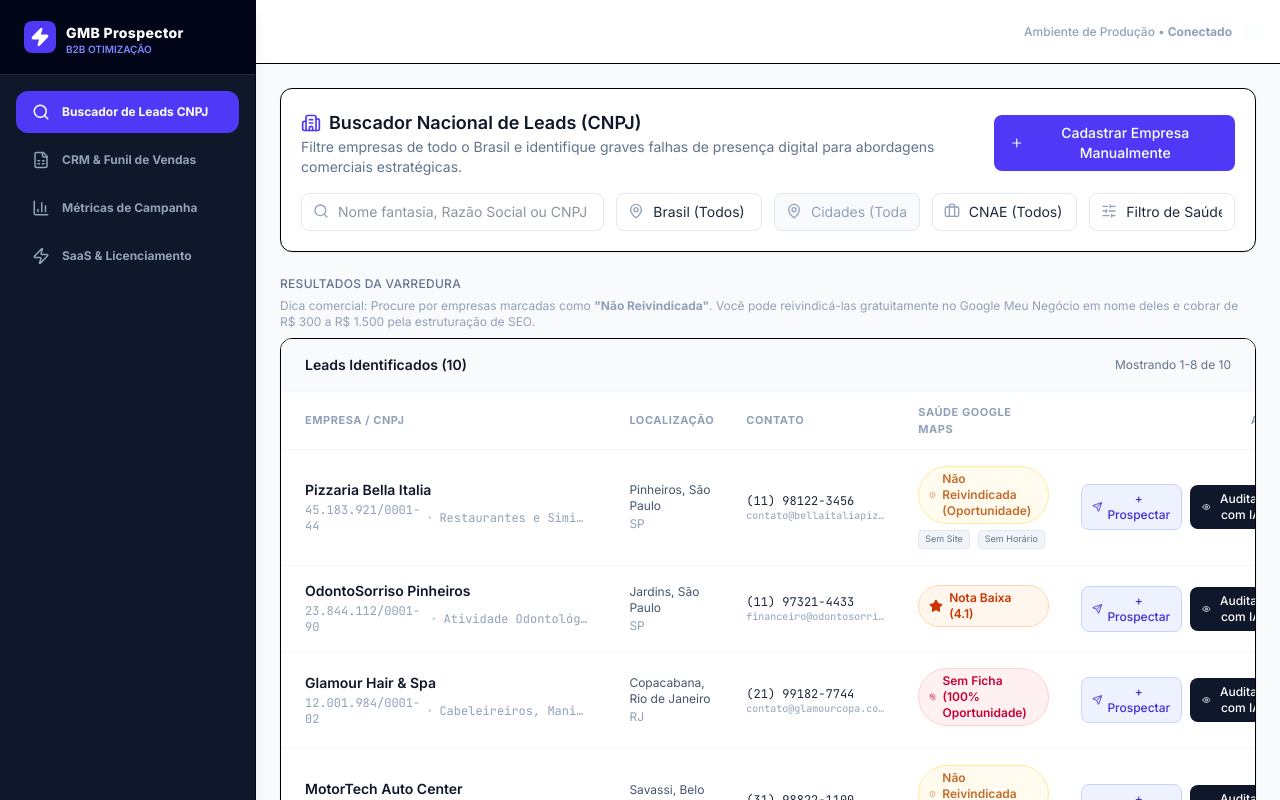
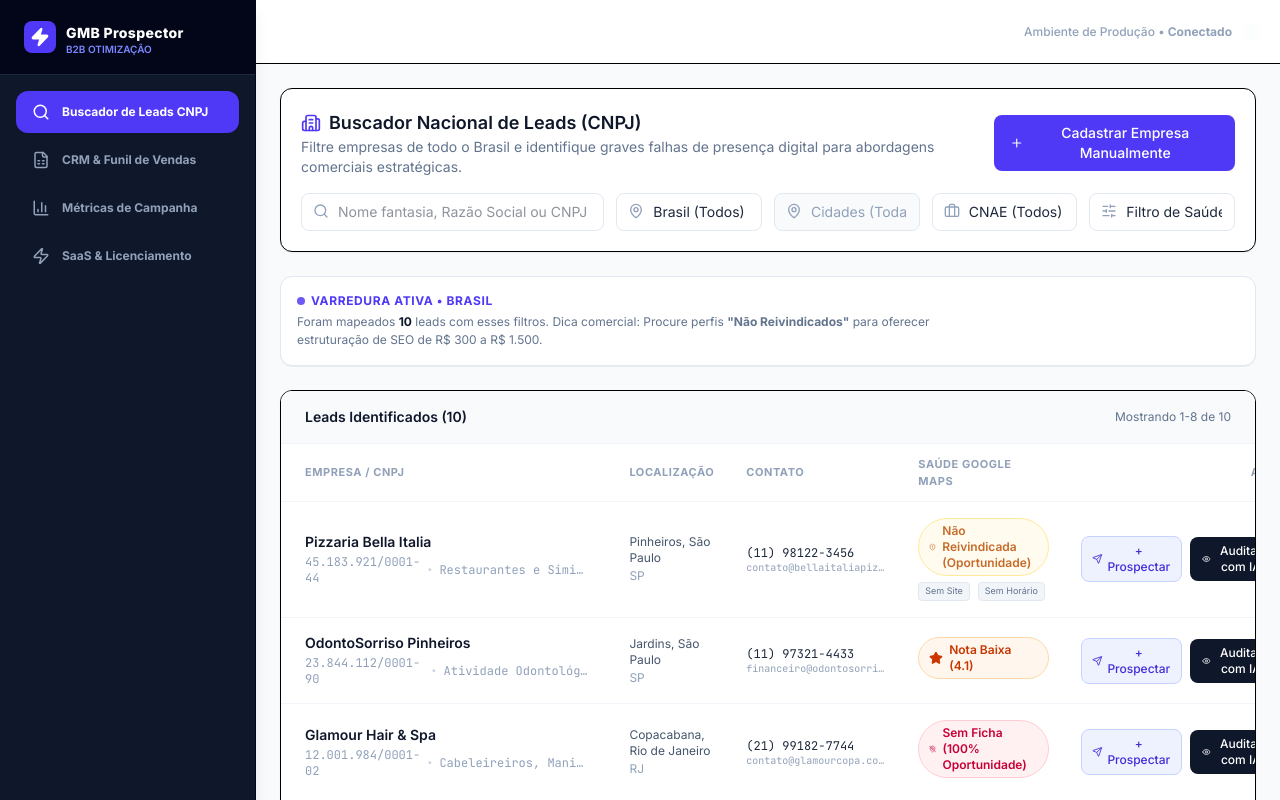
Before and after one commit to rchaves77/Buscador-de-empresas, a React (Vite) app: page / in a window 1280 px wide. Shown: the top 800 px of the page. Built offline with nearby package versions, Linux system fonts and the light colour scheme.

Commit message:
feat: increase lead generation density and improve UI
- Increase dynamic lead generation from 12 to 150 when local count is below 60.
- Add utility for manual lead generation.
- Reset pagination to page 1 when company list updates.
- Configure Vercel deployment routes.

```diff
--- a/src/App.tsx
+++ b/src/App.tsx
@@ -95,19 +95,27 @@ export default function App() {
 
     // Dynamic nationwide generation:
     // If user selects a UF and a City, check if we have any company leads for that combination.
-    // If not, automatically generate 12-15 realistic, highly localized leads dynamically.
+    // If there are less than 60 leads, automatically generate a rich database of 150 localized leads dynamically.
     if (filters.uf && filters.cidade) {
-      const hasLocalLeads = companies.some(
+      const localLeadsCount = companies.filter(
         c => c.uf === filters.uf && c.cidade.toLowerCase() === filters.cidade.toLowerCase()
-      );
+      ).length;
 
-      if (!hasLocalLeads) {
-        const generated = generateRandomCompanies(filters.uf, filters.cidade, 12);
+      if (localLeadsCount < 60) {
+        const needed = 150 - localLeadsCount;
+        const generated = generateRandomCompanies(filters.uf, filters.cidade, needed);
         const updated = [...companies, ...generated];
         setCompanies(updated);
         saveToStorage(updated, crmCompanyIds);
       }
     }
+  };
+
+  const handleGenerateMoreLeads = (uf: string, city: string, count: number) => {
+    const generated = generateRandomCompanies(uf, city, count);
+    const updated = [...companies, ...generated];
+    setCompanies(updated);
+    saveToStorage(updated, crmCompanyIds);
   };
 
   const handleAddCompany = (newCompany: Company) => {
@@ -412,11 +420,28 @@ export default function App() {
             <div className="space-y-6">
               <SearchFilters onSearch={handleSearch} onAddCompany={handleAddCompany} />
 
-              <div className="flex flex-col gap-1.5 mb-2">
-                <span className="text-xs text-slate-500 font-medium uppercase tracking-wide">Resultados da Varredura</span>
-                <p className="text-xs text-slate-400">
-                  Dica comercial: Procure por empresas marcadas como <strong>"Não Reivindicada"</strong>. Você pode reivindicá-las gratuitamente no Google Meu Negócio em nome deles e cobrar de R$ 300 a R$ 1.500 pela estruturação de SEO.
-                </p>
+              <div className="bg-white border border-slate-200 rounded-xl p-4 shadow-2xs flex flex-col sm:flex-row justify-between items-start sm:items-center gap-4">
+                <div className="space-y-1">
+                  <span className="text-xs text-indigo-600 font-bold uppercase tracking-wider flex items-center gap-1.5">
+                    <span className="h-2 w-2 rounded-full bg-indigo-600 animate-pulse" />
+                    Varredura Ativa • {activeFilters.cidade ? `${activeFilters.cidade} - ${activeFilters.uf}` : 'Brasil'}
+                  </span>
+                  <p className="text-xs text-slate-500 leading-normal max-w-2xl">
+                    Foram mapeados <strong className="text-slate-900">{filteredCompanies.length}</strong> leads com esses filtros. Dica comercial: Procure perfis <strong>"Não Reivindicados"</strong> para oferecer estruturação de SEO de R$ 300 a R$ 1.500.
+                  </p>
+                </div>
+                {activeFilters.uf && activeFilters.cidade && (
+                  <button
+                    onClick={() => {
+                      handleGenerateMoreLeads(activeFilters.uf, activeFilters.cidade, 100);
+                    }}
+                    className="flex items-center gap-2 px-4 py-2.5 bg-indigo-600 hover:bg-indigo-700 text-white font-extrabold rounded-xl text-xs transition-all shadow-xs shrink-0 hover:scale-[1.02] active:scale-[0.98]"
+                    id="btn-scan-more"
+                  >
+                    <Zap className="w-3.5 h-3.5 text-amber-300 fill-amber-300" />
+                    Escanear +100 Leads Locais
+                  </button>
+                )}
               </div>
 
               <CompanyList
--- a/src/components/CompanyList.tsx
+++ b/src/components/CompanyList.tsx
@@ -3,7 +3,7 @@
  * SPDX-License-Identifier: Apache-2.0
  */
 
-import React, { useState } from 'react';
+import React, { useState, useEffect } from 'react';
 import { Eye, ShieldAlert, ShieldCheck, MapPinOff, AlertTriangle, Star, CheckCircle, ChevronRight, Send, HelpCircle } from 'lucide-react';
 import { Company, CRMStage } from '../types';
 
@@ -17,6 +17,10 @@ interface CompanyListProps {
 export default function CompanyList({ companies, onSelectCompany, onAddToCrm, crmCompanyIds }: CompanyListProps) {
   const [currentPage, setCurrentPage] = useState(1);
   const itemsPerPage = 8;
+
+  useEffect(() => {
+    setCurrentPage(1);
+  }, [companies]);
 
   const totalPages = Math.ceil(companies.length / itemsPerPage);
   const paginatedCompanies = companies.slice((currentPage - 1) * itemsPerPage, currentPage * itemsPerPage);
```
Also changed, not shown: vercel.json (added).
